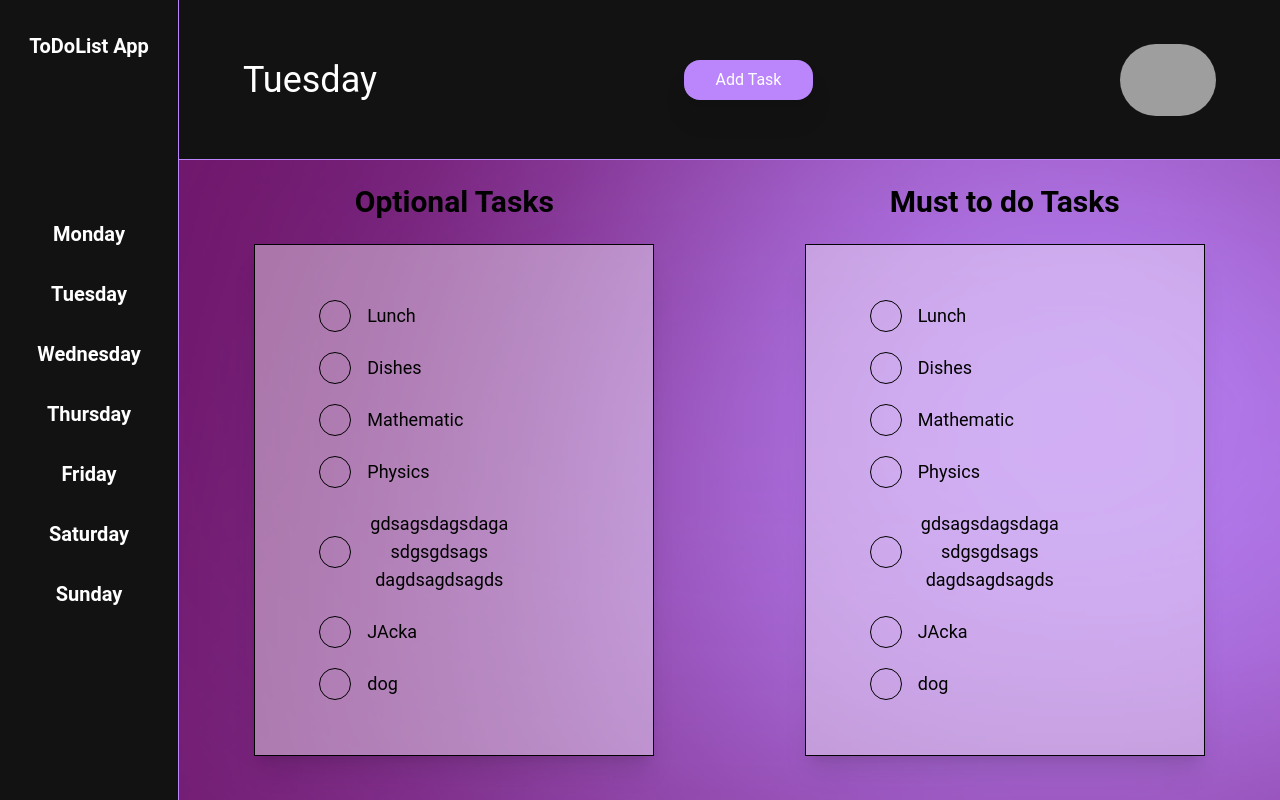
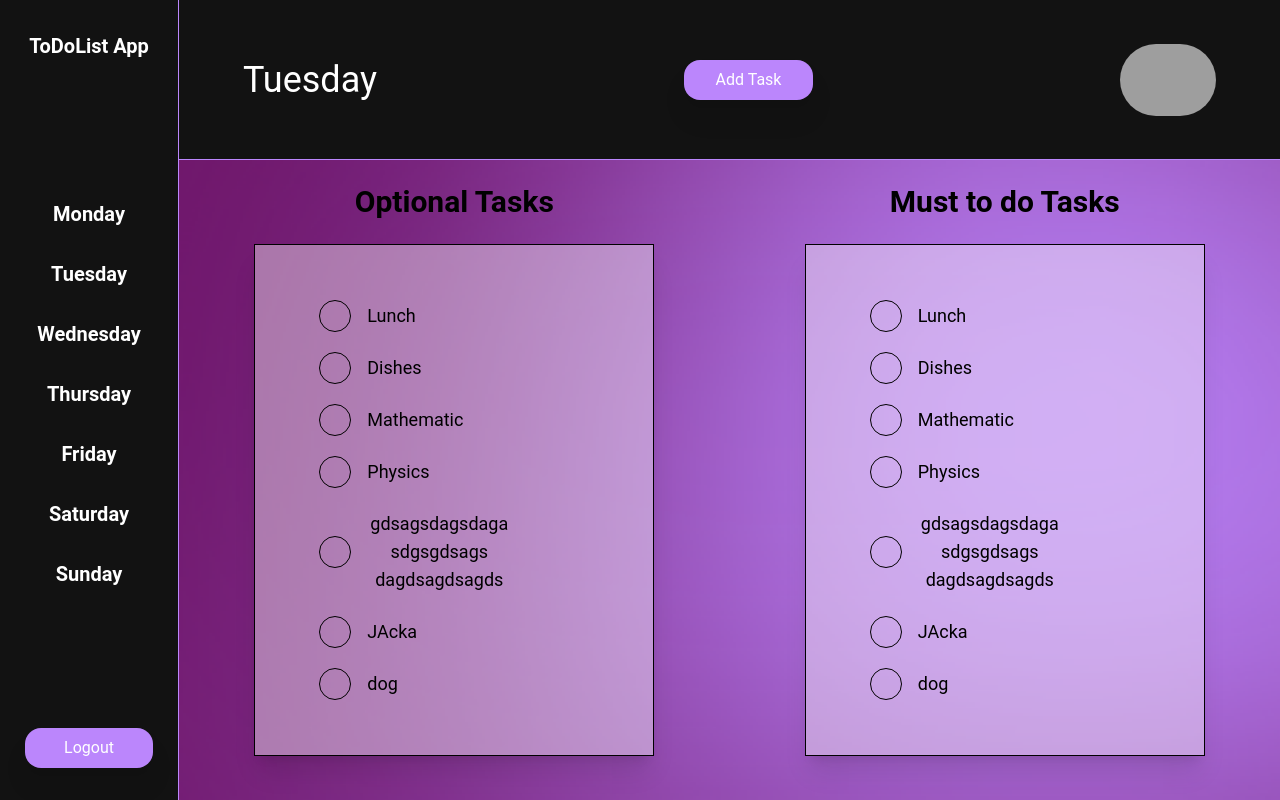
Before and after one commit to Podziuu/MERN-ToDoList, a React (Vite) app in the folder client/: page /app in a window 1280 px wide. Built offline with nearby package versions, Linux system fonts and the light colour scheme; sample sign-in values are in the browser's storage; grey boxes are pictures that could not be loaded.

Commit message:
adding logout functionallity

```diff
--- a/client/src/components/Menu.jsx
+++ b/client/src/components/Menu.jsx
@@ -2,6 +2,10 @@ import React from "react";
 import { motion } from "framer-motion";
 import { useDispatch } from "react-redux";
 import { changeDay } from "../store/slices/ui-slice";
+import Button from "./Button";
+import { logout } from "../store/slices/authSlice";
+import { useLogoutMutation } from "../store/slices/userApiSlice";
+import { useNavigate } from "react-router-dom";
 
 const WEEK_DAYS = [
   "Monday",
@@ -15,10 +19,18 @@ const WEEK_DAYS = [
 
 const Menu = ({ className, setMenu }) => {
   const dispatch = useDispatch();
+  const navigate = useNavigate();
+  const [logoutUser] = useLogoutMutation();
 
   const changeDayHandler = (e) => {
     dispatch(changeDay({ day: e.target.innerText }));
     setMenu(false);
+  };
+
+  const logoutHandler = async () => {
+    await logoutUser();
+    dispatch(logout());
+    navigate("/login");
   };
 
   return (
@@ -29,7 +41,7 @@ const Menu = ({ className, setMenu }) => {
       exit={{ opacity: 0, translateY: "40%" }}
       className={`bg-primary h-screen w-screen absolute z-30 ${className}`}
     >
-      <ul className="flex flex-col justify-center items-center h-screen gap-y-8 font-bold text-2xl">
+      <ul className="flex flex-col justify-center items-center h-[95vh] gap-y-8 font-bold text-2xl">
         {WEEK_DAYS.map((day) => {
           return (
             <li onClick={changeDayHandler} className="cursor-pointer" key={day}>
@@ -38,6 +50,9 @@ const Menu = ({ className, setMenu }) => {
           );
         })}
       </ul>
+      <div className="fixed bottom-4 left-4">
+        <Button text="logout" filled className="bg-secondary" onClick={logoutHandler} />
+      </div>
     </motion.div>
   );
 };
--- a/client/src/pages/Main.jsx
+++ b/client/src/pages/Main.jsx
@@ -4,7 +4,9 @@ import useWindowSize from "../hooks/useWindowSize";
 import { MenuButton, Task, Menu, Modal, Button } from "../components";
 import { useSelector, useDispatch } from "react-redux";
 import { changeDay } from "../store/slices/ui-slice";
-import { Link } from "react-router-dom";
+import { Link, useNavigate } from "react-router-dom";
+import { logout } from "../store/slices/authSlice";
+import { useLogoutMutation } from "../store/slices/userApiSlice";
 
 const WEEK_DAYS = [
   "Monday",
@@ -69,6 +71,9 @@ const Main = () => {
   const windowSize = useWindowSize();
   const day = useSelector((state) => state.ui.day);
   const dispatch = useDispatch();
+  const navigate = useNavigate();
+
+  const [logoutUser, { isLoading }] = useLogoutMutation();
 
   const clickHandler = (e) => {
     setIsMenu((prev) => !prev);
@@ -80,6 +85,12 @@ const Main = () => {
 
   const changeDayHandler = (e) => {
     dispatch(changeDay({ day: e.target.innerText }));
+  };
+
+  const logoutHandler = async () => {
+    await logoutUser();
+    dispatch(logout());
+    navigate("/login");
   };
 
   if (windowSize.width < 900) {
@@ -155,7 +166,8 @@ const Main = () => {
               );
             })}
           </ul>
-          <div />
+          <Button text="Logout" filled onClick={logoutHandler} />
+          {/* <div /> */}
         </div>
         <div className="bg-gradient-login bg-cover h-screen w-full">
           <div className="w-full h-1/5 bg-black-primary border-b border-primary flex justify-between items-center p-16">
```
